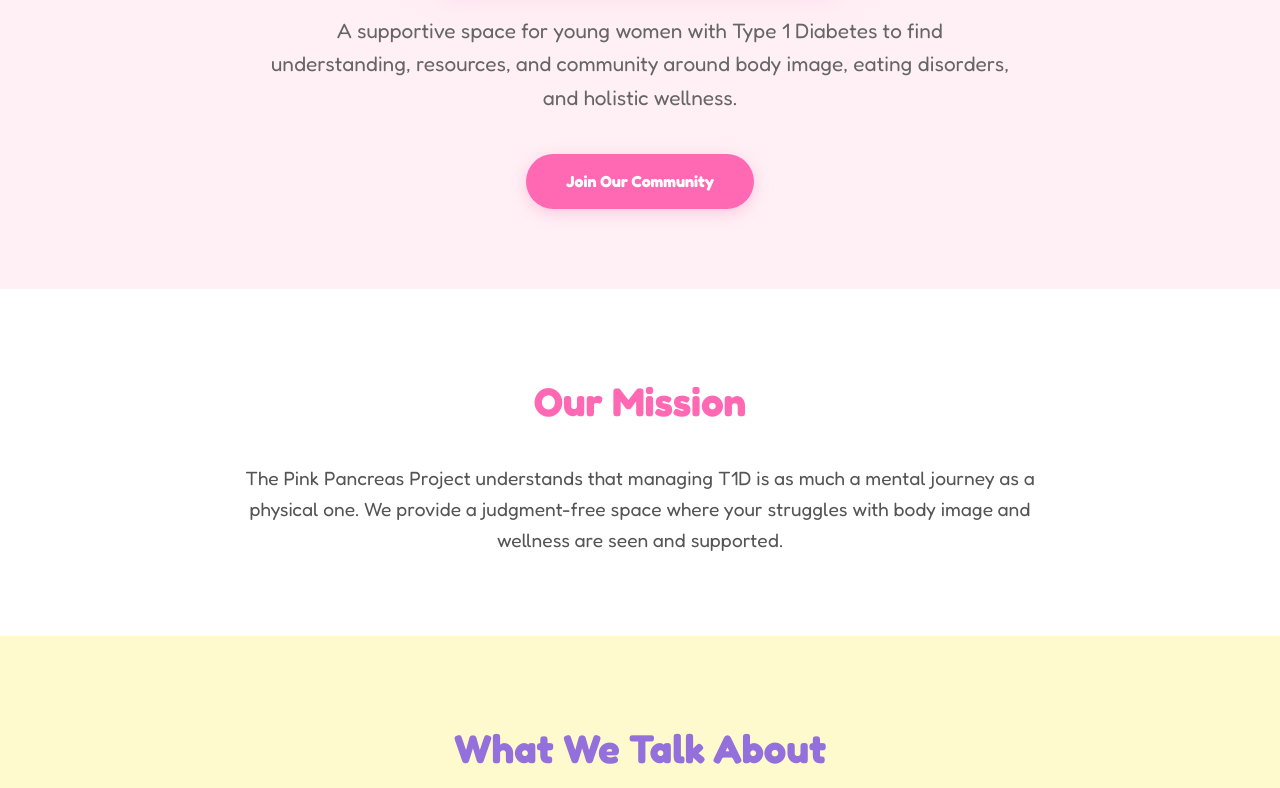
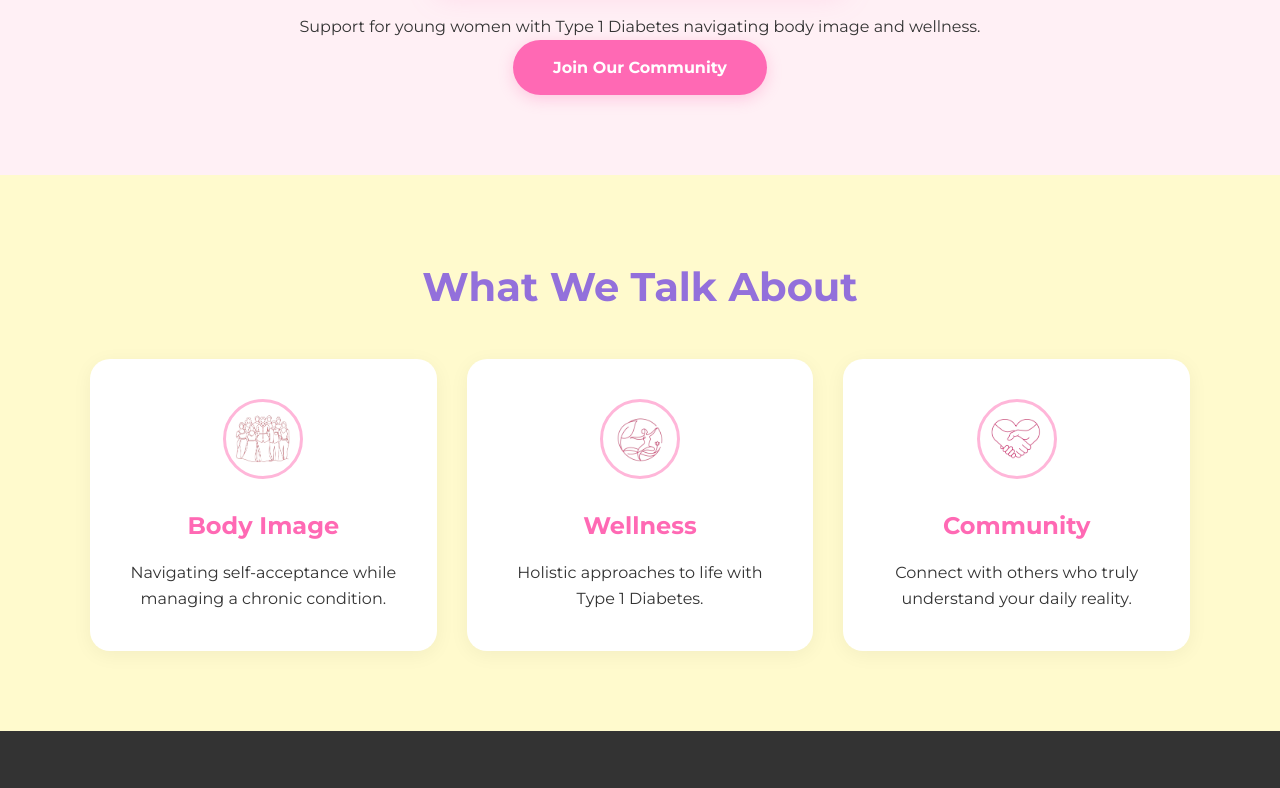
Before and after one commit to lindsanneclark-oss/diabulimia_pinkpancreas, a plain HTML site: page index.html in a window 1280 px wide. Shown: the part 484-1272 px from the top of the page. Drawn offline with Linux system fonts and the light colour scheme.

Commit message:
Update index.html

```diff
--- a/index.html
+++ b/index.html
@@ -4,7 +4,7 @@
     <meta charset="UTF-8">
     <meta name="viewport" content="width=device-width, initial-scale=1.0">
     <title>The Pink Pancreas Project</title>
-    <link href="https://fonts.googleapis.com/css2?family=Fredoka:wght@400;500;600;700&display=swap" rel="stylesheet">
+    <link href="https://fonts.googleapis.com/css2?family=Montserrat:wght@400;600;700&display=swap" rel="stylesheet">
     <style>
         * {
             margin: 0;
@@ -13,7 +13,8 @@
         }
 
         body {
-            font-family: 'Fredoka', sans-serif;
+            /* Font updated to Montserrat throughout */
+            font-family: 'Montserrat', sans-serif;
             line-height: 1.6;
             color: #333;
             background: #ffffff;
@@ -43,6 +44,7 @@
             font-weight: 700;
             color: white;
             text-decoration: none;
+            letter-spacing: -0.5px;
         }
 
         .nav-links {
@@ -54,18 +56,14 @@
         .nav-links a {
             color: white;
             text-decoration: none;
-            font-weight: 500;
+            font-weight: 600;
             transition: opacity 0.3s;
         }
 
-        .nav-links a:hover {
-            opacity: 0.8;
-        }
-
-        /* --- Hero Section (New Logo Placement) --- */
+        /* --- Hero Section --- */
         .hero {
             background: #FFF0F5;
-            padding: 60px 20px 80px; /* Adjusted padding for better spacing */
+            padding: 60px 20px 80px;
             text-align: center;
         }
 
@@ -80,84 +78,27 @@
             margin: 30px 0;
             display: flex;
             justify-content: center;
-            align-items: center;
         }
 
         .hero-logo {
-            /* This makes the logo much larger and ensures it stays centered */
             height: 220px;
             width: auto;
-            display: block;
             object-fit: contain;
-            /* Adds a soft glow to make the logo pop */
             filter: drop-shadow(0 10px 15px rgba(255, 105, 180, 0.2));
         }
 
-        .hero p {
-            font-size: 1.3em;
-            color: #666;
-            max-width: 750px;
-            margin: 0 auto 40px;
-        }
-
-        .cta-button {
-            display: inline-block;
-            background: #FF69B4;
-            color: white;
-            padding: 15px 40px;
-            border-radius: 30px;
-            text-decoration: none;
-            font-weight: bold;
-            transition: transform 0.3s, box-shadow 0.3s;
-            box-shadow: 0 4px 15px rgba(255, 105, 180, 0.3);
-        }
-
-        .cta-button:hover {
-            transform: translateY(-2px);
-            box-shadow: 0 6px 20px rgba(255, 105, 180, 0.4);
-        }
-
-        /* --- Content Sections --- */
-        .about {
-            padding: 80px 20px;
-            background: white;
-        }
-
-        .about h2 {
-            text-align: center;
-            font-size: 2.5em;
-            color: #FF69B4;
-            margin-bottom: 30px;
-            font-weight: 700;
-        }
-
-        .about p {
-            max-width: 800px;
-            margin: 0 auto;
-            font-size: 1.2em;
-            color: #555;
-            text-align: center;
-        }
-
+        /* --- Topics Section (Image Replacement) --- */
         .topics {
             padding: 80px 20px;
             background: #FFFACD;
         }
 
-        .topics h2 {
-            text-align: center;
-            font-size: 2.5em;
-            color: #9370DB;
-            margin-bottom: 50px;
-            font-weight: 700;
-        }
-
         .topic-grid {
             display: grid;
-            grid-template-columns: repeat(auto-fit, minmax(250px, 1fr));
+            grid-template-columns: repeat(auto-fit, minmax(280px, 1fr));
             gap: 30px;
             max-width: 1100px;
-            margin: 0 auto;
+            margin: 40px auto 0;
         }
 
         .topic-card {
@@ -173,20 +114,35 @@
             transform: translateY(-8px);
         }
 
+        /* This controls your new topic images */
+        .topic-img {
+            width: 80px;      /* Adjust size as needed */
+            height: 80px;
+            margin-bottom: 20px;
+            object-fit: cover; /* Ensures image fills the circle */
+            border-radius: 50%; /* Makes them circular if they aren't already */
+            border: 3px solid #FFB6D9; /* Adds a nice brand border */
+        }
+
         .topic-card h3 {
             font-size: 1.5em;
             margin-bottom: 15px;
             color: #FF69B4;
-            font-weight: 600;
+            font-weight: 700;
         }
 
-        .topic-icon {
-            font-size: 3.5em;
-            margin-bottom: 20px;
-            display: block;
+        /* --- Button & Footer --- */
+        .cta-button {
+            display: inline-block;
+            background: #FF69B4;
+            color: white;
+            padding: 15px 40px;
+            border-radius: 30px;
+            text-decoration: none;
+            font-weight: 700;
+            box-shadow: 0 4px 15px rgba(255, 105, 180, 0.3);
         }
 
-        /* --- Footer --- */
         footer {
             background: #333;
             color: white;
@@ -194,20 +150,10 @@
             text-align: center;
         }
 
-        .disclaimer {
-            font-size: 0.85em;
-            color: #bbb;
-            max-width: 900px;
-            margin: 30px auto 0;
-            line-height: 1.4;
-        }
-
-        /* --- Mobile Responsiveness --- */
         @media (max-width: 768px) {
             .hero h1 { font-size: 2.2em; }
-            .hero-logo { height: 150px; } /* Slightly smaller for mobile */
-            .nav-links { display: none; } /* Simplified for mobile view */
-            nav { justify-content: center; }
+            .hero-logo { height: 150px; }
+            .nav-links { display: none; }
         }
     </style>
 </head>
@@ -228,42 +174,37 @@
     <section class="hero">
         <div class="container">
             <h1>You Are Not Alone</h1>
-
             <div class="hero-logo-wrapper">
-                <img src="logo.png" alt="Pink Pancreas Project Logo" class="hero-logo">
+                <img src="logo.png" alt="Logo" class="hero-logo">
             </div>
-
-            <p>A supportive space for young women with Type 1 Diabetes to find understanding, resources, and community around body image, eating disorders, and holistic wellness.</p>
+            <p>Support for young women with Type 1 Diabetes navigating body image and wellness.</p>
             <a href="#community" class="cta-button">Join Our Community</a>
-        </div>
-    </section>
-
-    <section id="about" class="about">
-        <div class="container">
-            <h2>Our Mission</h2>
-            <p>The Pink Pancreas Project understands that managing T1D is as much a mental journey as a physical one. We provide a judgment-free space where your struggles with body image and wellness are seen and supported.</p>
         </div>
     </section>
 
     <section id="topics" class="topics">
         <div class="container">
-            <h2>What We Talk About</h2>
+            <h2 style="text-align: center; font-size: 2.5em; color: #9370DB;">What We Talk About</h2>
             <div class="topic-grid">
+
                 <div class="topic-card">
-                    <span class="topic-icon">💗</span>
+                    <img src="body-image.png" alt="Body Image" class="topic-img">
                     <h3>Body Image</h3>
                     <p>Navigating self-acceptance while managing a chronic condition.</p>
                 </div>
+
                 <div class="topic-card">
-                    <span class="topic-icon">🌸</span>
+                    <img src="wellness.png" alt="Wellness" class="topic-img">
                     <h3>Wellness</h3>
                     <p>Holistic approaches to life with Type 1 Diabetes.</p>
                 </div>
+
                 <div class="topic-card">
-                    <span class="topic-icon">🤝</span>
+                    <img src="community.png" alt="Community" class="topic-img">
                     <h3>Community</h3>
                     <p>Connect with others who truly understand your daily reality.</p>
                 </div>
+
             </div>
         </div>
     </section>
@@ -271,7 +212,6 @@
     <footer>
         <div class="container">
             <p>&copy; 2026 The Pink Pancreas Project. All rights reserved.</p>
-            <p class="disclaimer">Disclaimer: This website provides educational information and peer support. It is not a substitute for professional medical advice, diagnosis, or treatment. Always seek the advice of your physician regarding medical conditions.</p>
         </div>
     </footer>
 
```
